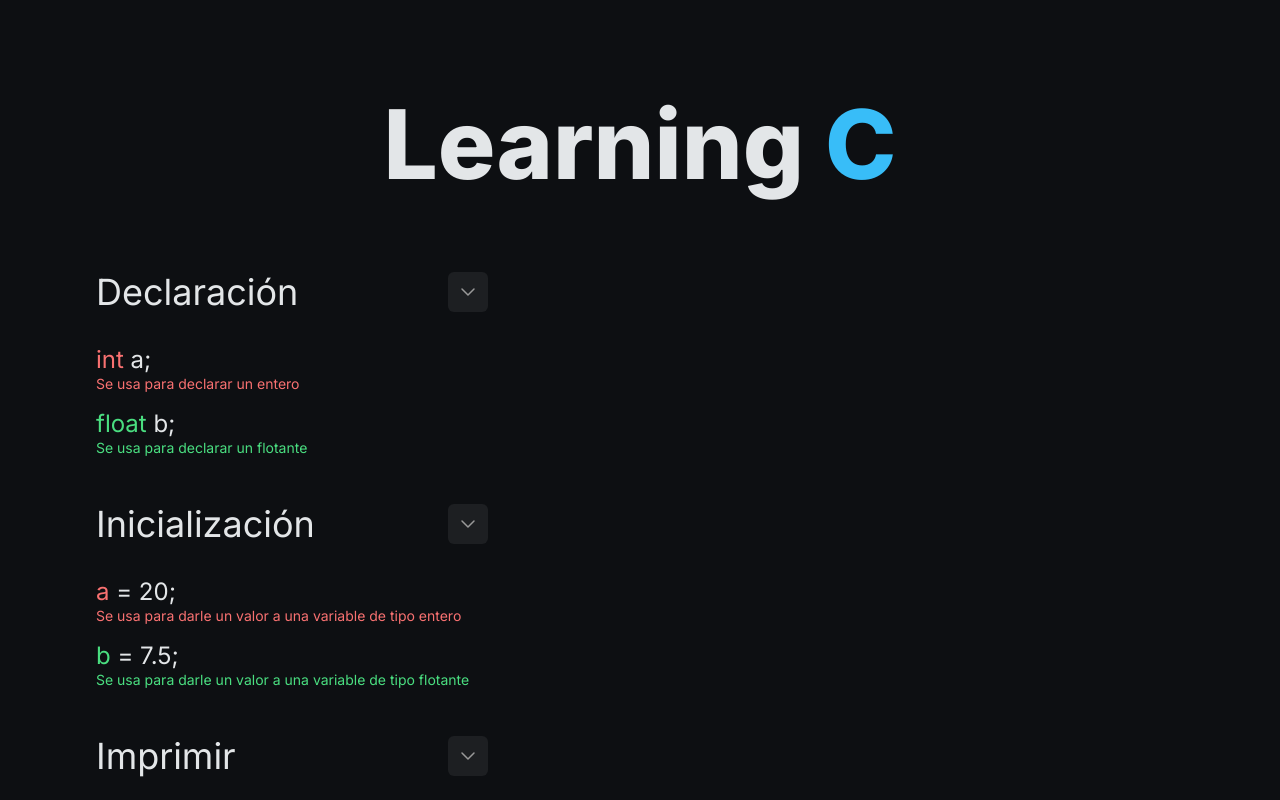
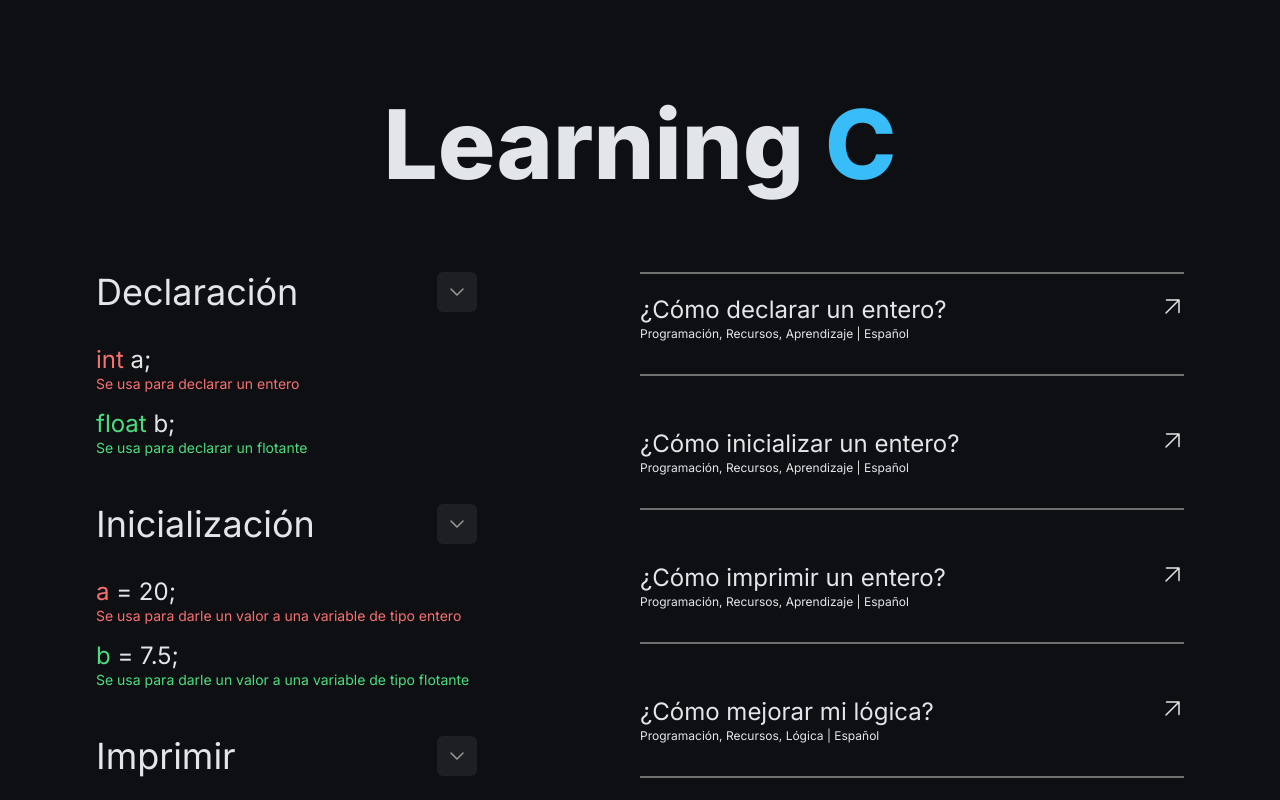
Before and after one commit to JeremyDevCode/learningc, a Next.js app: page / in a window 1280 px wide. Shown: the top 800 px of the page. Built offline with nearby package versions, Linux system fonts and the light colour scheme.

Commit message:
feat: blog mockup

```diff
--- /dev/null
+++ b/src/app/declaration/page.tsx
@@ -0,0 +1,17 @@
+import { BackIcon } from "@/assets/icons/BackIcon";
+import { Loading } from "@/components/Loading";
+import Link from "next/link";
+
+export default function declaration() {
+  return (
+    <main className="flex min-h-screen flex-col items-center justify-center p-24 bg-[#0D0F12] text-[#E3E6E8] gap-20">
+      <h1 className="text-8xl font-extrabold relative">
+        <Link href="/" className="absolute -top-40 left-0">
+          <BackIcon />
+        </Link>
+        Under Construction
+      </h1>
+      <Loading />
+    </main>
+  );
+}
--- /dev/null
+++ b/src/app/initialization/page.tsx
@@ -0,0 +1,17 @@
+import { BackIcon } from "@/assets/icons/BackIcon";
+import { Loading } from "@/components/Loading";
+import Link from "next/link";
+
+export default function Initialization() {
+  return (
+    <main className="flex min-h-screen flex-col items-center justify-center p-24 bg-[#0D0F12] text-[#E3E6E8] gap-20">
+      <h1 className="text-8xl font-extrabold relative">
+        <Link href="/" className="absolute -top-40 left-0">
+          <BackIcon />
+        </Link>
+        Under Construction
+      </h1>
+      <Loading />
+    </main>
+  );
+}
--- /dev/null
+++ b/src/app/output/page.tsx
@@ -0,0 +1,17 @@
+import { BackIcon } from "@/assets/icons/BackIcon";
+import { Loading } from "@/components/Loading";
+import Link from "next/link";
+
+export default function Output() {
+  return (
+    <main className="flex min-h-screen flex-col items-center justify-center p-24 bg-[#0D0F12] text-[#E3E6E8] gap-20">
+      <h1 className="text-8xl font-extrabold relative">
+        <Link href="/" className="absolute -top-40 left-0">
+          <BackIcon />
+        </Link>
+        Under Construction
+      </h1>
+      <Loading />
+    </main>
+  );
+}
--- a/src/app/page.tsx
+++ b/src/app/page.tsx
@@ -1,5 +1,7 @@
 import { ArrowIcon } from "@/assets/icons/ArrowIcon";
+import { GoIcon } from "@/assets/icons/GoIcon";
 import Image from "next/image";
+import Link from "next/link";
 
 export default function Home() {
   return (
@@ -7,13 +9,17 @@ export default function Home() {
       <h1 className="text-8xl font-extrabold">
         Learning <span className="text-sky-400">C</span>
       </h1>
+      <main className="flex items-start justify-center w-full">
         <main className="flex flex-col w-full gap-16">
-        <section className="flex flex-col gap-8 w-[36%] relative">
+          <section className="flex flex-col gap-8 w-[70%] relative">
             <div className="flex gap-8 w-full justify-between">
               <h2 className="text-4xl">Declaración</h2>
-            <button className="bg-[#FFFFFF11] text-[#999] hover:text-[#E3E6E8] p-2 rounded-md transition-colors hover:bg-[#FFFFFF15] ">
+              <Link
+                href="/declaration"
+                className="bg-[#FFFFFF11] text-[#999] hover:text-[#E3E6E8] p-2 rounded-md transition-colors hover:bg-[#FFFFFF15] "
+              >
                 <ArrowIcon />
-            </button>
+              </Link>
             </div>
             <p className="text-2xl">
               <span className="text-red-400 relative">
@@ -34,12 +40,15 @@ export default function Home() {
               b;
             </p>
           </section>
-        <section className="flex flex-col gap-8 w-[36%] relative">
+          <section className="flex flex-col gap-8 w-[70%] relative">
             <div className="flex gap-8 justify-between">
               <h2 className="text-4xl">Inicialización</h2>
-            <button className="bg-[#FFFFFF11] text-[#999] hover:text-[#E3E6E8] p-2 rounded-md hover:bg-[#FFFFFF15]  transition-colors">
+              <Link
+                href="/initialization"
+                className="bg-[#FFFFFF11] text-[#999] hover:text-[#E3E6E8] p-2 rounded-md hover:bg-[#FFFFFF15] transition-colors"
+              >
                 <ArrowIcon />
-            </button>
+              </Link>
             </div>
             <p className="text-2xl">
               <span className="text-red-400 relative">
@@ -60,12 +69,15 @@ export default function Home() {
               = 7.5;
             </p>
           </section>
-        <section className="flex flex-col gap-8 w-[36%] relative">
+          <section className="flex flex-col gap-8 w-[70%] relative">
             <div className="flex gap-8 justify-between">
               <h2 className="text-4xl">Imprimir</h2>
-            <button className="bg-[#FFFFFF11] text-[#999] hover:bg-[#FFFFFF15] hover:text-[#E3E6E8] p-2 rounded-md transition-colors">
+              <Link
+                href="/output"
+                className="bg-[#FFFFFF11] text-[#999] hover:bg-[#FFFFFF15] hover:text-[#E3E6E8] p-2 rounded-md transition-colors"
+              >
                 <ArrowIcon />
-            </button>
+              </Link>
             </div>
             <p className="text-2xl">
               <span className="text-sky-400 relative">
@@ -77,7 +89,9 @@ export default function Home() {
               (&#34;
               <span className="text-red-400 relative">
                 El valor de a es
-              <span className="absolute text-sm -bottom-5 -left-0">texto</span>
+                <span className="absolute text-sm -bottom-5 -left-0">
+                  texto
+                </span>
               </span>{" "}
               <span className="text-yellow-400 relative">
                 %d
@@ -102,7 +116,9 @@ export default function Home() {
               (&#34;
               <span className="text-red-400 relative">
                 El valor de b es
-              <span className="absolute text-sm -bottom-5 -left-0">texto</span>
+                <span className="absolute text-sm -bottom-5 -left-0">
+                  texto
+                </span>
               </span>{" "}
               <span className="text-yellow-400 relative">
                 %f
@@ -119,6 +135,64 @@ export default function Home() {
             </p>
           </section>
         </main>
+        <article className="flex flex-col items-end justify-start w-full gap-8 border-y-2 border-[#707070]">
+          <div className="border-b-2 w-full border-[#707070] pb-8 pt-5">
+            <Link href="/" className="group/blog">
+              <div className="flex justify-between group-hover/blog:text-yellow-400 transition-colors">
+                <h2 className="text-2xl">¿Cómo declarar un entero?</h2>
+                <GoIcon />
+              </div>
+              <p className="text-xs">
+                Programación, Recursos, Aprendizaje | Español
+              </p>
+            </Link>
+          </div>
+          <div className="border-b-2 w-full border-[#707070] pb-8 pt-5">
+            <Link href="/" className="group/blog">
+              <div className="flex justify-between group-hover/blog:text-yellow-400 transition-colors">
+                <h2 className="text-2xl">¿Cómo inicializar un entero?</h2>
+                <GoIcon />
+              </div>
+              <p className="text-xs">
+                Programación, Recursos, Aprendizaje | Español
+              </p>
+            </Link>
+          </div>
+          <div className="border-b-2 w-full border-[#707070] pb-8 pt-5">
+            <Link href="/" className="group/blog">
+              <div className="flex justify-between group-hover/blog:text-yellow-400 transition-colors">
+                <h2 className="text-2xl">¿Cómo imprimir un entero?</h2>
+                <GoIcon />
+              </div>
+              <p className="text-xs">
+                Programación, Recursos, Aprendizaje | Español
+              </p>
+            </Link>
+          </div>
+          <div className="border-b-2 w-full border-[#707070] pb-8 pt-5">
+            <Link href="/" className="group/blog">
+              <div className="flex justify-between group-hover/blog:text-yellow-400 transition-colors">
+                <h2 className="text-2xl">¿Cómo mejorar mi lógica?</h2>
+                <GoIcon />
+              </div>
+              <p className="text-xs">
+                Programación, Recursos, Lógica | Español
+              </p>
+            </Link>
+          </div>
+          <div className="w-full pb-8 pt-5">
+            <Link href="/" className="group/blog">
+              <div className="flex justify-between group-hover/blog:text-yellow-400 transition-colors">
+                <h2 className="text-2xl">¿Cómo ser un mejor programador?</h2>
+                <GoIcon />
+              </div>
+              <p className="text-xs">
+                Programación, Recursos, Motivación | Español
+              </p>
+            </Link>
+          </div>
+        </article>
+      </main>
     </main>
   );
 }
--- /dev/null
+++ b/src/assets/icons/BackIcon.tsx
@@ -0,0 +1,26 @@
+import React from "react";
+
+function BackIcon() {
+  return (
+    <svg
+      width="72px"
+      height="72px"
+      stroke-width="1.5"
+      viewBox="0 0 24 24"
+      fill="none"
+      xmlns="http://www.w3.org/2000/svg"
+      color="currentColor"
+      className="bg-[#FFFFFF11] text-[#999] hover:text-[#E3E6E8] p-2 rounded-md hover:bg-[#FFFFFF15] transition-colors"
+    >
+      <path
+        d="M15 6l-6 6 6 6"
+        stroke="currentColor"
+        stroke-width="1.5"
+        stroke-linecap="round"
+        stroke-linejoin="round"
+      ></path>
+    </svg>
+  );
+}
+
+export { BackIcon };
--- /dev/null
+++ b/src/assets/icons/GoIcon.tsx
@@ -0,0 +1,25 @@
+import React from "react";
+
+function GoIcon() {
+  return (
+    <svg
+      width="24px"
+      height="24px"
+      viewBox="0 0 24 24"
+      stroke-width="1.5"
+      fill="none"
+      xmlns="http://www.w3.org/2000/svg"
+      color="currentColor"
+    >
+      <path
+        d="M6 19L19 6m0 0v12.48M19 6H6.52"
+        stroke="currentColor"
+        stroke-width="1.5"
+        stroke-linecap="round"
+        stroke-linejoin="round"
+      ></path>
+    </svg>
+  );
+}
+
+export { GoIcon };
--- /dev/null
+++ b/src/components/Loading.tsx
@@ -0,0 +1,12 @@
+import React from "react";
+import style from "../styles/Loading.module.css";
+
+function Loading() {
+  return (
+    <svg className={style.ring} viewBox="25 25 50 50" stroke-width="5">
+      <circle cx="50" cy="50" r="20" />
+    </svg>
+  );
+}
+
+export { Loading };
--- /dev/null
+++ b/src/styles/Loading.module.css
@@ -0,0 +1,40 @@
+.ring {
+  --uib-size: 80px;
+  --uib-speed: 2s;
+  --uib-color: #e3e6e8;
+
+  height: var(--uib-size);
+  width: var(--uib-size);
+  vertical-align: middle;
+  transform-origin: center;
+  animation: rotate var(--uib-speed) linear infinite;
+}
+
+.ring circle {
+  fill: none;
+  stroke: var(--uib-color);
+  stroke-dasharray: 1, 200;
+  stroke-dashoffset: 0;
+  stroke-linecap: round;
+  animation: stretch calc(var(--uib-speed) * 0.75) ease-in-out infinite;
+}
+
+@keyframes rotate {
+  100% {
+    transform: rotate(360deg);
+  }
+}
+
+@keyframes stretch {
+  0% {
+    stroke-dasharray: 1, 200;
+    stroke-dashoffset: 0;
+  }
+  50% {
+    stroke-dasharray: 90, 200;
+    stroke-dashoffset: -35px;
+  }
+  100% {
+    stroke-dashoffset: -124px;
+  }
+}
```
Lines whose indentation alone changed are shown as unchanged.
